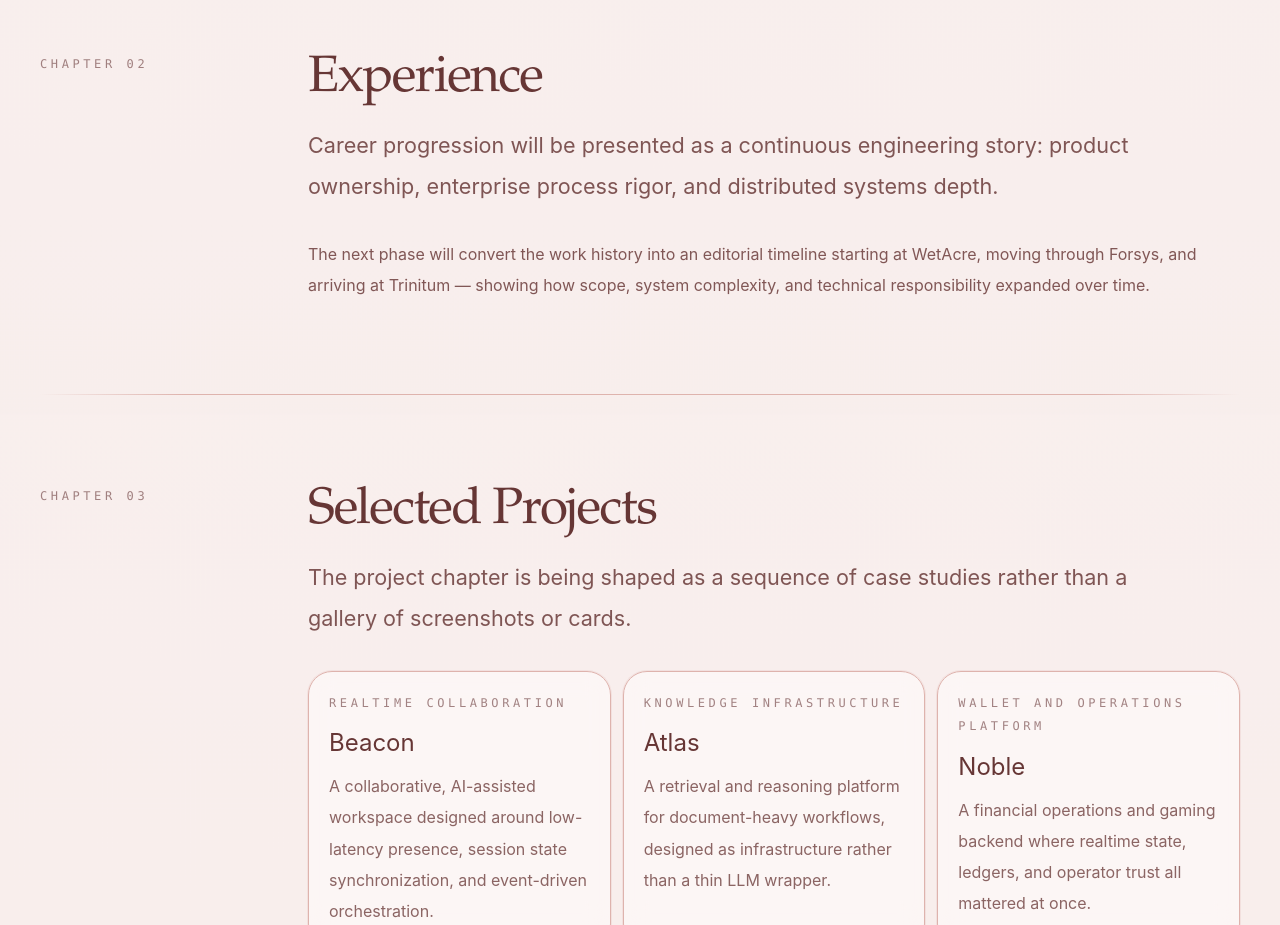
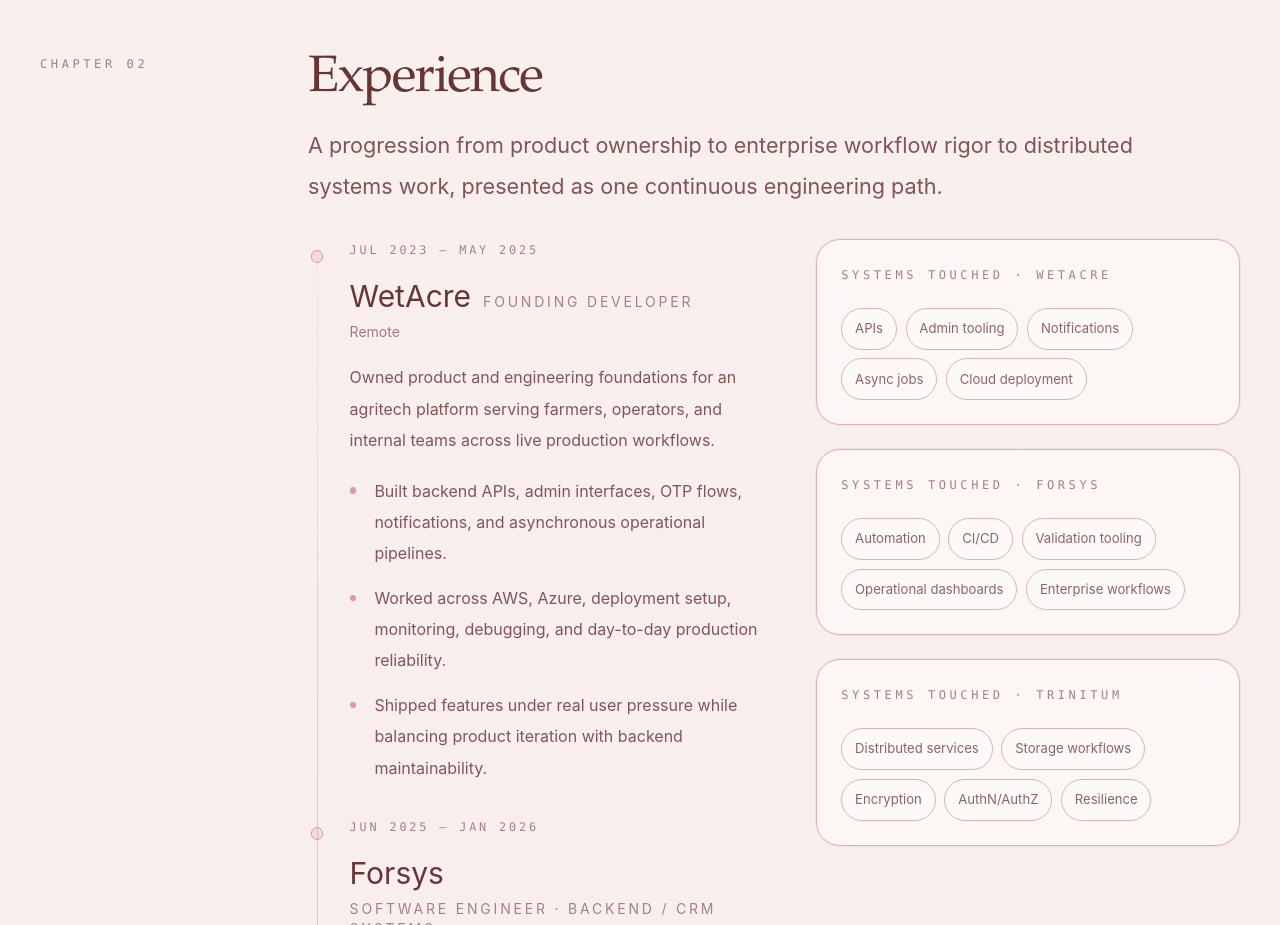
Before and after one commit to harry-sandhu/portfolio, a React (Vite) app: page / in a window 1280 px wide. Shown: the part 2180-3105 px from the top of the page. Built offline with nearby package versions, Linux system fonts and the light colour scheme.

Commit message:
phase 5: present experience as an editorial timeline

```diff
--- a/src/App.tsx
+++ b/src/App.tsx
@@ -5,6 +5,7 @@
   buildingEntries,
   chapterLinks,
   chapterMetrics,
+  experienceJourney,
   journalProfile,
   selectedProjects,
   thinkingEntries,
@@ -162,12 +163,47 @@
           id="experience"
           number="02"
           title="Experience"
-          lead="Career progression will be presented as a continuous engineering story: product ownership, enterprise process rigor, and distributed systems depth."
+          lead="A progression from product ownership to enterprise workflow rigor to distributed systems work, presented as one continuous engineering path."
         >
-          <p>
-            The next phase will convert the work history into an editorial timeline starting at WetAcre, moving through Forsys,
-            and arriving at Trinitum — showing how scope, system complexity, and technical responsibility expanded over time.
-          </p>
+          <div className="grid gap-10 xl:grid-cols-[1.05fr_0.95fr]">
+            <div>
+              <div className="timeline">
+                {experienceJourney.map((entry) => (
+                  <article key={entry.company} className="timeline-entry">
+                    <p className="timeline-period">{entry.period}</p>
+                    <div className="mt-4 flex flex-wrap items-baseline gap-x-3 gap-y-2">
+                      <h3 className="font-[var(--journal-serif)] text-3xl text-[var(--journal-ink)]">{entry.company}</h3>
+                      <p className="text-sm uppercase tracking-[0.2em] text-[rgba(102,54,53,0.58)]">{entry.role}</p>
+                    </div>
+                    <p className="mt-2 text-sm text-[rgba(102,54,53,0.62)]">{entry.location}</p>
+                    <p className="mt-5">{entry.summary}</p>
+                    <ul className="technical-list mt-5">
+                      {entry.focus.map((point) => (
+                        <li key={point}>
+                          <span>{point}</span>
+                        </li>
+                      ))}
+                    </ul>
+                  </article>
+                ))}
+              </div>
+            </div>
+
+            <div className="space-y-6">
+              {experienceJourney.map((entry) => (
+                <section key={entry.company} className="paper-panel p-6">
+                  <p className="chapter-kicker">Systems touched · {entry.company}</p>
+                  <div className="tag-row mt-5">
+                    {entry.systems.map((system) => (
+                      <span key={system} className="tag-chip">
+                        {system}
+                      </span>
+                    ))}
+                  </div>
+                </section>
+              ))}
+            </div>
+          </div>
         </ChapterPreview>
 
         <div className="journal-shell py-3">
```
